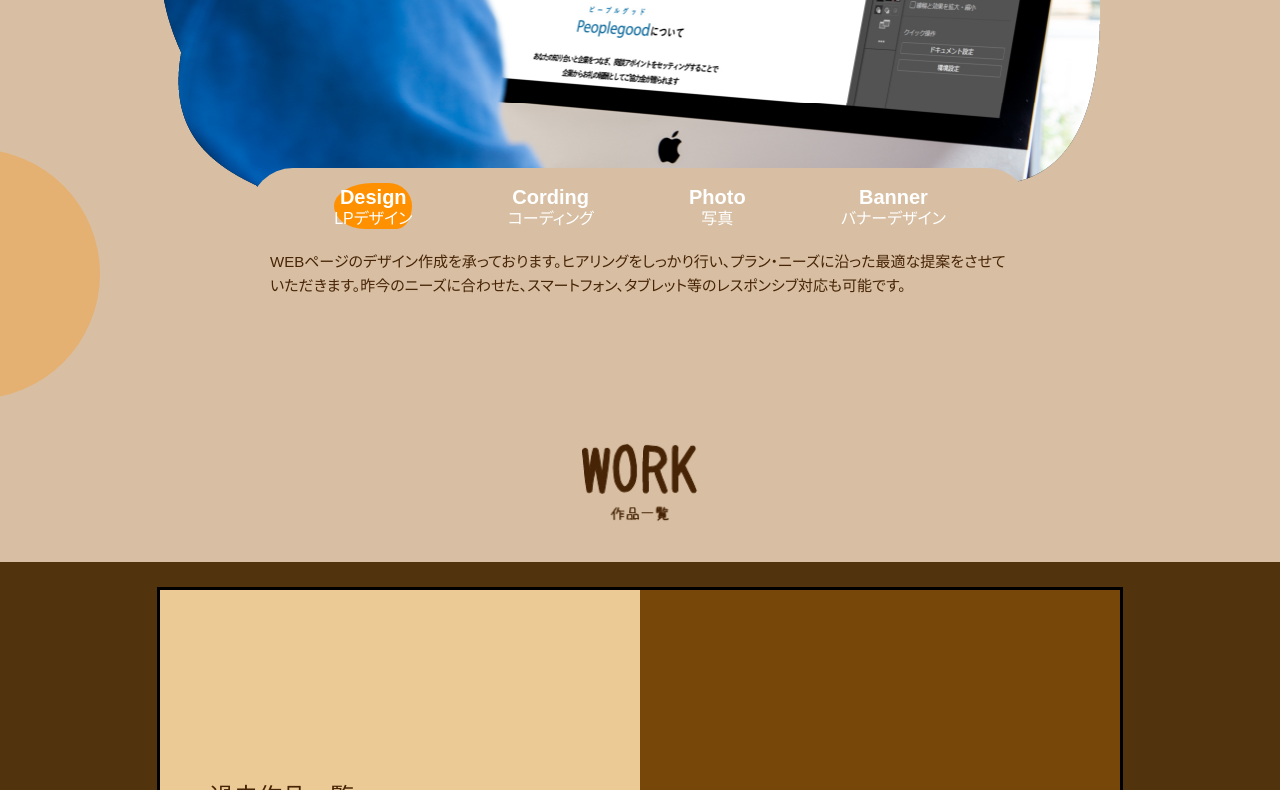
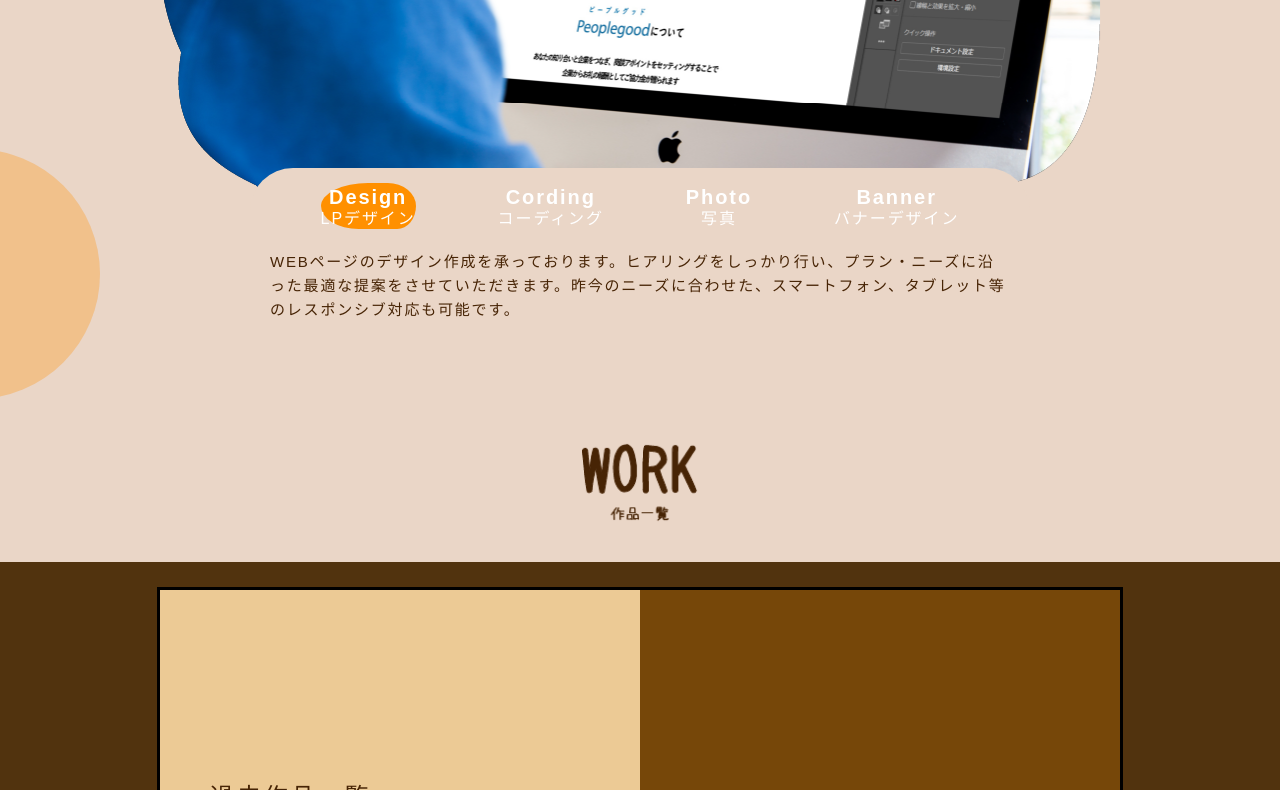
Before and after one commit to AsumiKobori/AsumiKobori_Portfolio, a plain HTML site: page index.html in a window 1280 px wide. Shown: the part 1371-2161 px from the top of the page. Drawn offline with nearby package versions, Linux system fonts and the light colour scheme; a web font is replaced by a local one.

Commit message:
2022/10/13 02:04

```diff
--- a/css/style.css
+++ b/css/style.css
@@ -25,7 +25,7 @@ dl {
     font-family: fot-tsukuardgothic-std, sans-serif;
     font-style: normal;
     font-weight: 400;
-    font-feature-settings: "palt";
+    letter-spacing: 0.12em;
 }
 
 a {
@@ -52,7 +52,7 @@ img {
 }
 
 body {
-    background-color: #d8bfa3;
+    background-color: #ead6c7;
     margin: 0 auto;
     width: 100%;
 }
@@ -88,7 +88,7 @@ body {
     position: absolute;
     bottom: 0;
     width: 100%;
-    background: #d8bfa3;
+    background: #ead6c7;
     height: 65%;
 }
 
@@ -217,7 +217,7 @@ h1 {
     padding: 15px 20px 0;
     box-sizing: border-box;
     max-width: 780px;
-    background-color: #d8bfa3;
+    background-color: #ead6c7;
     border-top-left-radius: 43px;
     border-top-right-radius: 43px;
     position: relative;
```
